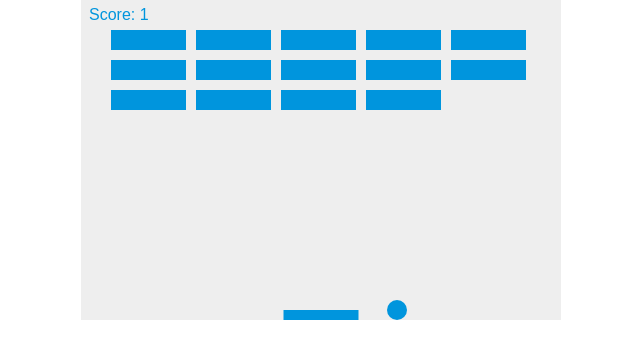
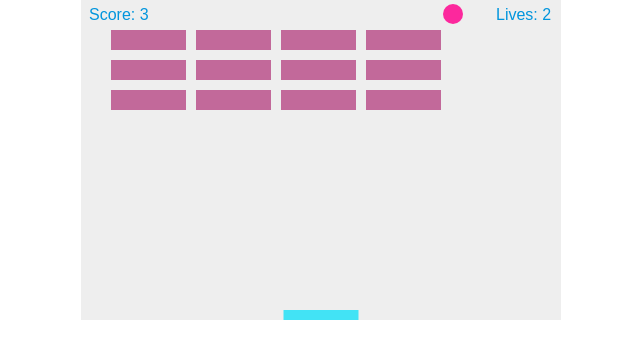
Before and after one commit to reikamoon/breakout_tutorial, a plain HTML site: page index.html in a window 1280 px wide. Shown: the whole page, without its empty margins (319-959 px from the left). Drawn offline with Linux system fonts and the light colour scheme.

Commit message:
completed tutorial

```diff
--- a/index.html
+++ b/index.html
@@ -34,6 +34,7 @@ var brickPadding = 10;
 var brickOffsetTop = 30;
 var brickOffsetLeft = 30;
 var score = 0;
+var lives = 3;
 
 var bricks = [];
 for(var c=0; c<brickColumnCount; c++) {
@@ -81,9 +82,8 @@ function collisionDetection() {
         b.status = 0;
         score++;
         if(score == brickRowCount*brickColumnCount) {
-            alert("YOU WIN, CONGRATS!");
+          alert("Winner Winner Chicken Dinner!");
           document.location.reload();
-            clearInterval(interval); // Needed for Chrome to end game
         }
       }
     }
@@ -94,14 +94,14 @@ function collisionDetection() {
 function drawBall() {
 ctx.beginPath();
 ctx.arc(x, y, ballRadius, 0, Math.PI*2);
-  ctx.fillStyle = "#0095DD";
+ctx.fillStyle = "#fc289d";
 ctx.fill();
 ctx.closePath();
 }
 function drawPaddle() {
 ctx.beginPath();
 ctx.rect(paddleX, canvas.height-paddleHeight, paddleWidth, paddleHeight);
-  ctx.fillStyle = "#0095DD";
+ctx.fillStyle = "#42e3f5";
 ctx.fill();
 ctx.closePath();
 }
@@ -115,7 +115,7 @@ function drawBricks() {
       bricks[c][r].y = brickY;
       ctx.beginPath();
       ctx.rect(brickX, brickY, brickWidth, brickHeight);
-        ctx.fillStyle = "#0095DD";
+      ctx.fillStyle = "#c2699a";
       ctx.fill();
       ctx.closePath();
     }
@@ -127,6 +127,11 @@ function drawScore() {
 ctx.fillStyle = "#0095DD";
 ctx.fillText("Score: "+score, 8, 20);
 }
+function drawLives() {
+ctx.font = "16px Arial";
+ctx.fillStyle = "#0095DD";
+ctx.fillText("Lives: "+lives, canvas.width-65, 20);
+}
 
 function draw() {
 ctx.clearRect(0, 0, canvas.width, canvas.height);
@@ -134,6 +139,7 @@ function draw() {
 drawBall();
 drawPaddle();
 drawScore();
+drawLives();
 collisionDetection();
 
 if(x + dx > canvas.width-ballRadius || x + dx < ballRadius) {
@@ -147,9 +153,18 @@ function draw() {
     dy = -dy;
   }
   else {
-      alert("GAME OVER");
+    lives--;
+    if(!lives) {
+      alert("chang da world. my final message. GoodB ye.");
       document.location.reload();
-      clearInterval(interval); // Needed for Chrome to end game
+    }
+    else {
+      x = canvas.width/2;
+      y = canvas.height-30;
+      dx = 3;
+      dy = -3;
+      paddleX = (canvas.width-paddleWidth)/2;
+    }
   }
 }
 
@@ -162,9 +177,10 @@ function draw() {
 
 x += dx;
 y += dy;
+requestAnimationFrame(draw);
 }
 
-var interval = setInterval(draw, 10);
+draw();
 </script>
 
 </body>
```
Lines whose indentation alone changed are shown as unchanged.
